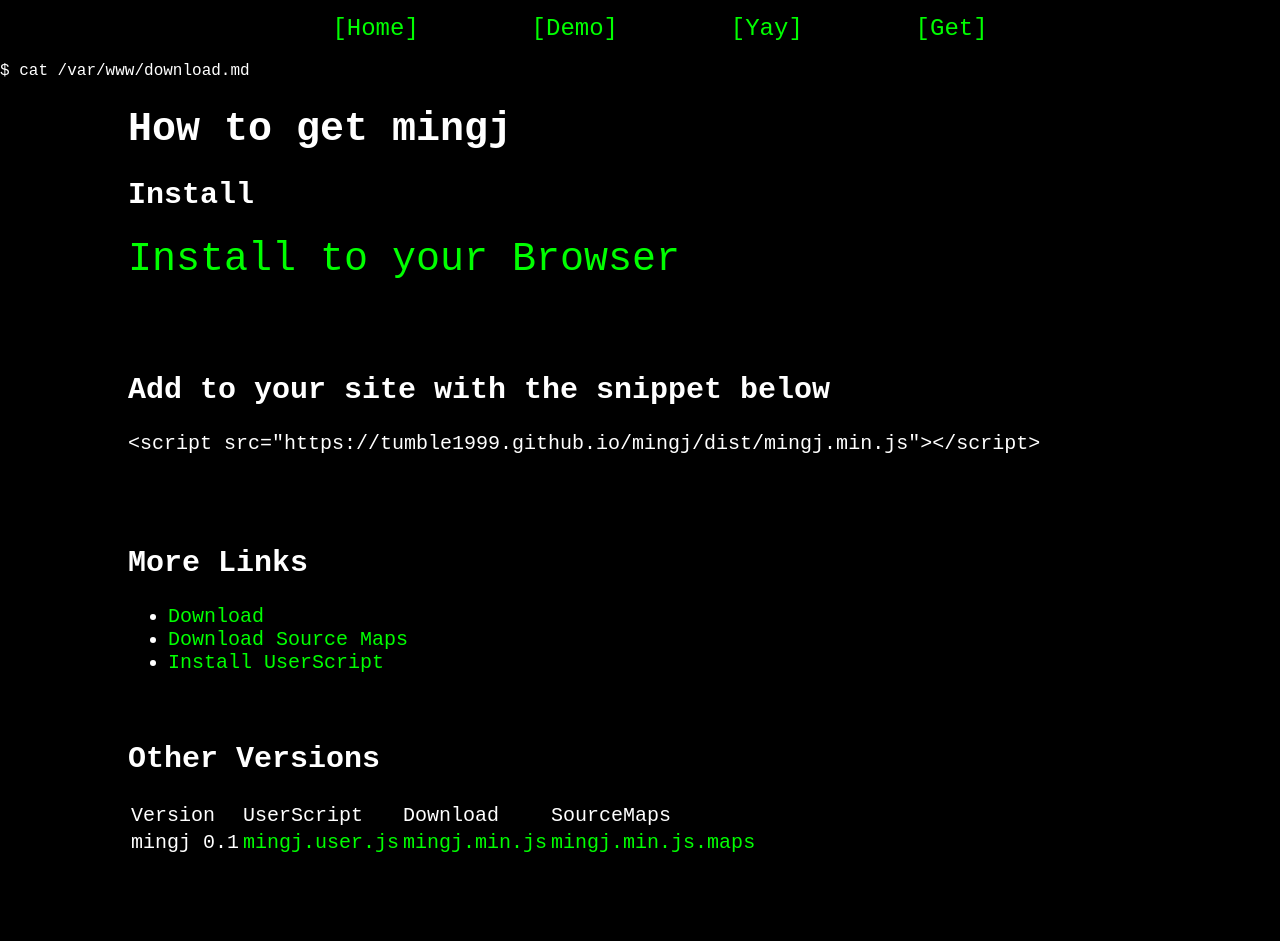
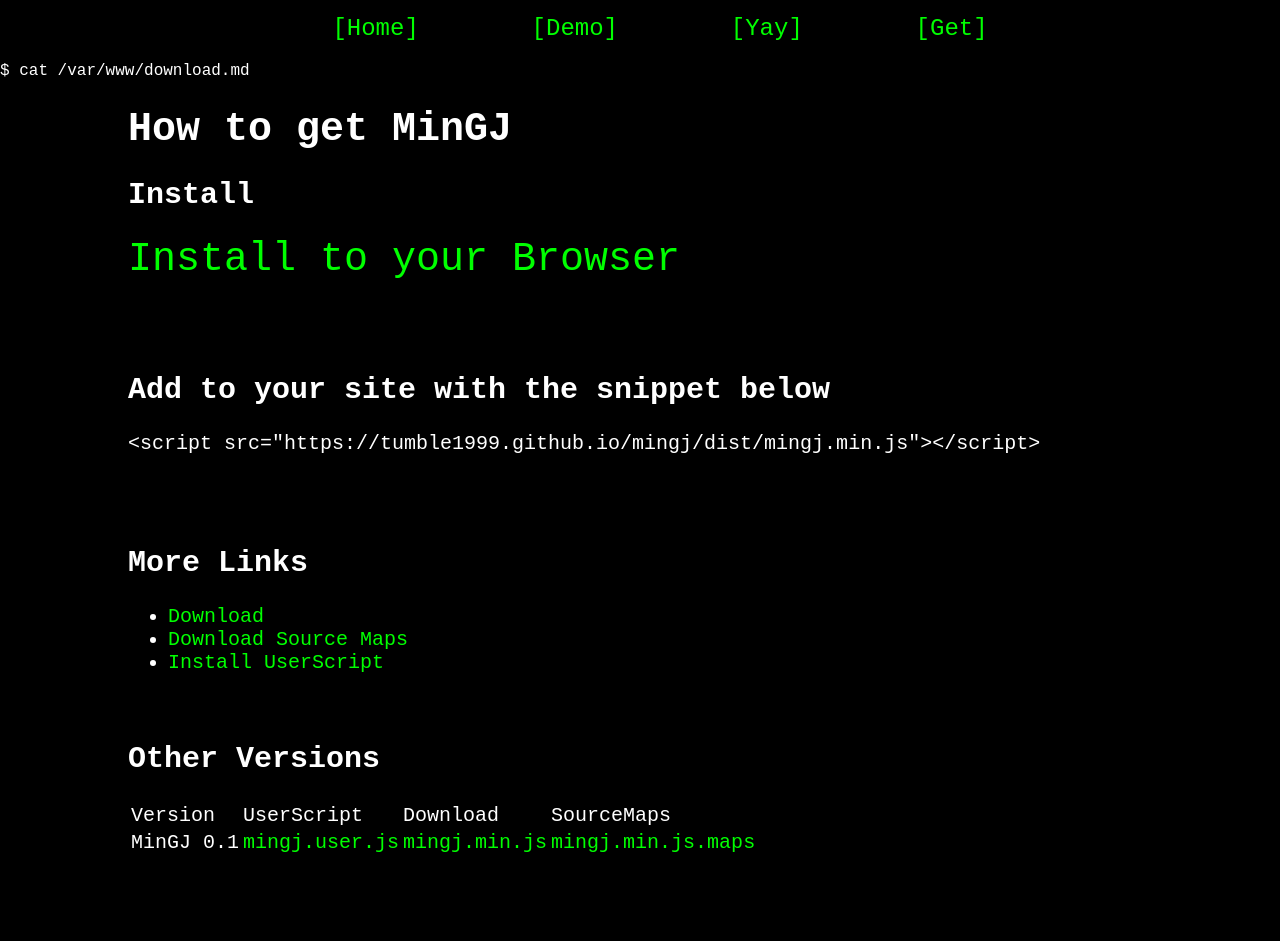
Before and after one commit to tumble1999/mingj, a Jekyll site: the page built from download.md, in a window 1280 px wide. Shown: the part 146-1087 px from the top of the page. Built offline with Jekyll 4.4.1, drawn with Linux system fonts in a browser that asks for light colours.

Commit message:
capitalisation

```diff
--- a/download.md
+++ b/download.md
@@ -1,6 +1,6 @@
 ---
 layout: page
-title: How to get mingj
+title: How to get MinGJ
 ---
 
 ## Install
@@ -30,7 +30,7 @@ title: How to get mingj
 		<td>SourceMaps</td>
 	</thead>
 	<tr>
-		<td>mingj 0.1</td>
+		<td>MinGJ 0.1</td>
 		<td><a href="{{site.url}}/dist/mingj.user.js" download="mingj.user.js">mingj.user.js</a></td>
 		<td><a href="{{site.url}}/dist/mingj.min.js" download="mingj.min.js">mingj.min.js</a></td>
 		<td><a href="{{site.url}}/dist/mingj.min.js.maps" download="mingj.min.js.maps">mingj.min.js.maps</a></td>
```
